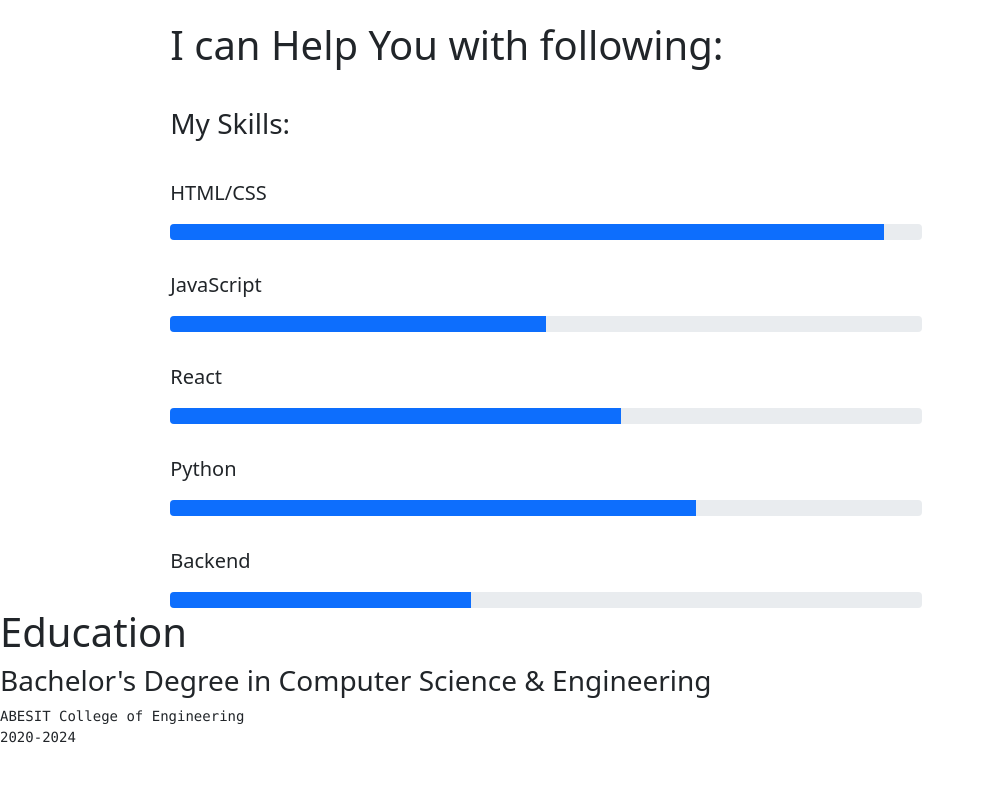
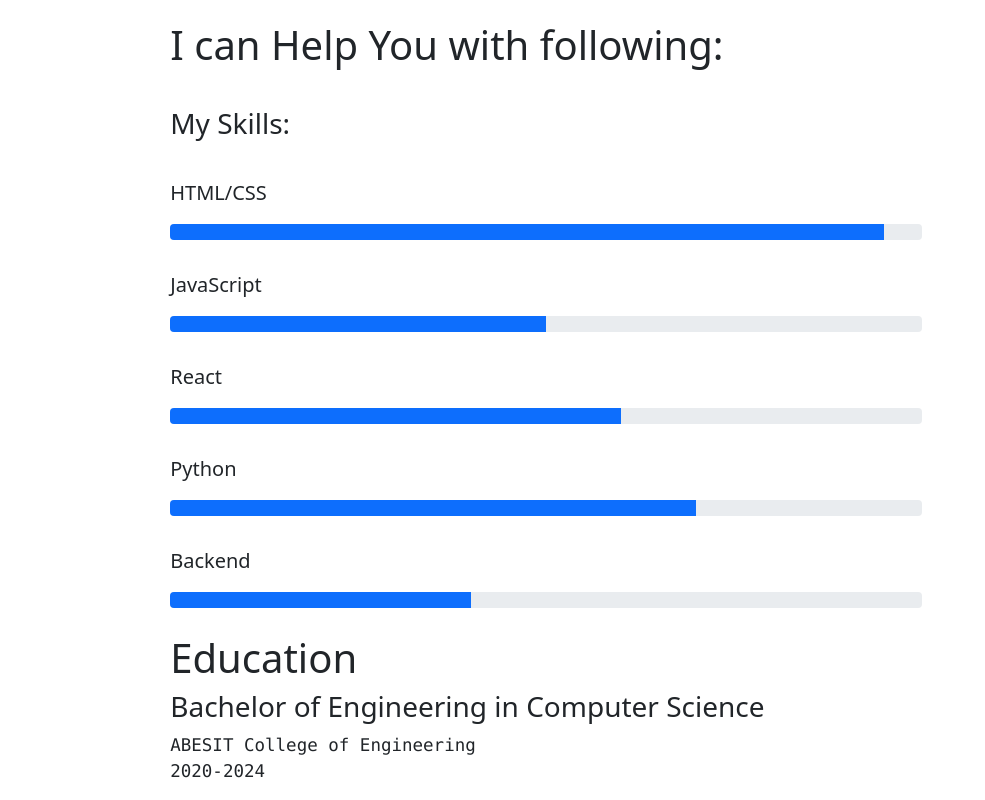
Before and after one commit to shrutikp70/Portfolio, a plain HTML site: page index.html in a window 1280 px wide. Shown: the part 1252-2052 px from the top of the page, without its empty margins (0-985 px from the left). Before the commit the page ends 2016 px from the top, so only its background shows below. Drawn offline with nearby package versions, Linux system fonts and the light colour scheme.

Commit message:
education added

```diff
--- a/index.html
+++ b/index.html
@@ -130,9 +130,9 @@ Each day We learn by doing some Experiment.
 </div>
 
 <div class="part-4">
-  <div class="education">
+  <div id="education" class="box-4">
     <h1>Education</h1>
-<h3>Bachelor's Degree in Computer Science & Engineering</h3>
+<h3>Bachelor of Engineering in Computer Science</h3>
 <pre>ABESIT College of Engineering
 2020-2024 </pre>
 </div>
--- a/styles.css
+++ b/styles.css
@@ -59,3 +59,12 @@ img{
     color: black;
     font-size: 20px;
 }
+.box-4{
+
+    width: 60%;
+    padding-top: 2%;
+    margin-left: 12%;
+    display: inline-grid;
+    padding-left: 1.3%;
+    font-size: 20px;
+}
```
